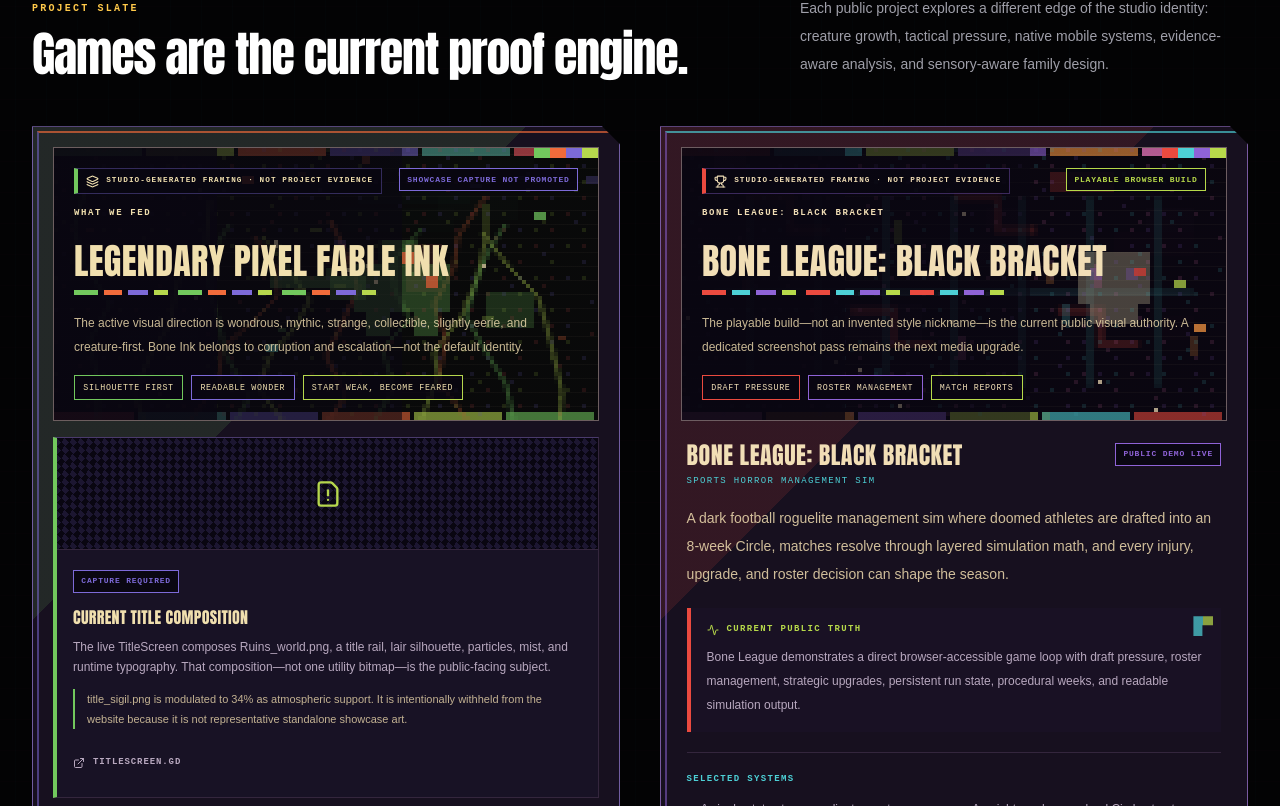
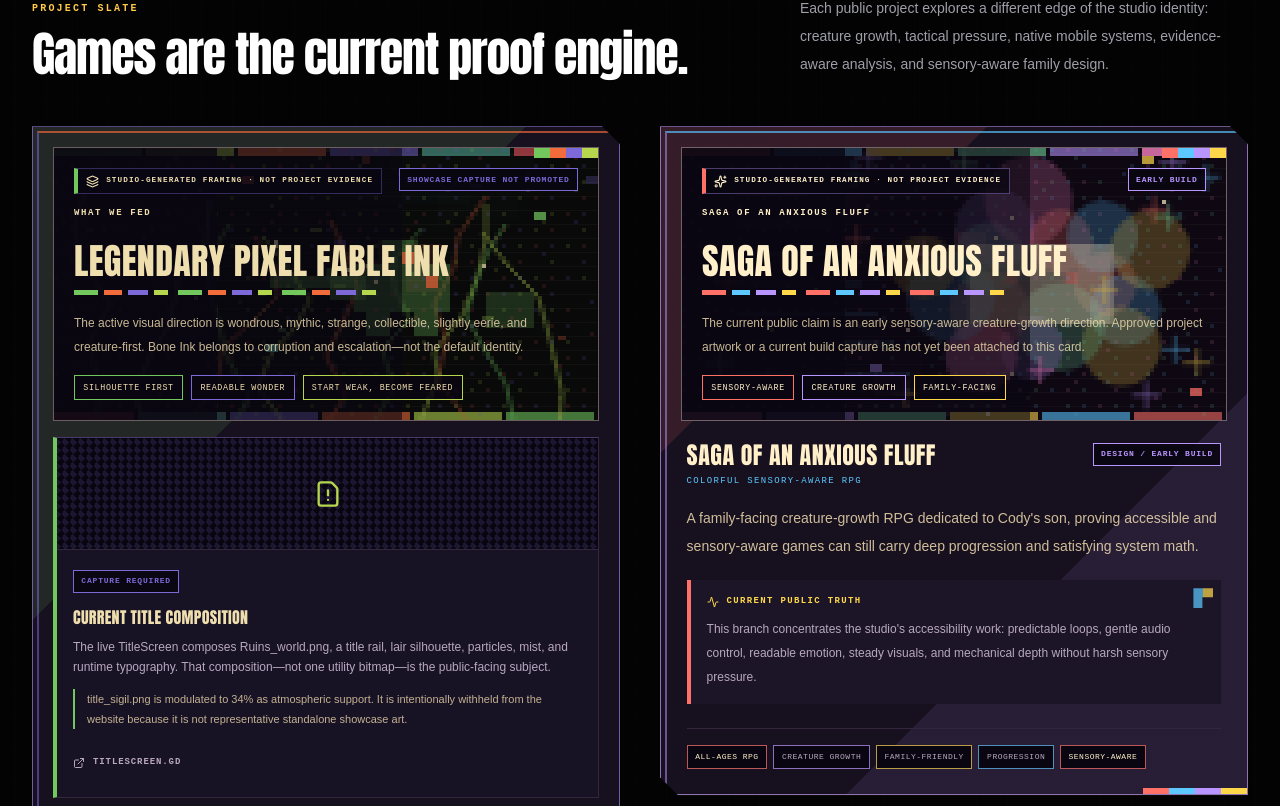
Before and after one commit to ultramonkey23/Ultramonkeydog-studios-, a React (Vite) app: page / in a window 1280 px wide. Shown: the part 2094-2900 px from the top of the page. Built offline with nearby package versions, Linux system fonts and the light colour scheme.

Commit message:
Flow variable project cards through a responsive masonry slate

```diff
--- a/src/project-material.css
+++ b/src/project-material.css
@@ -324,6 +324,26 @@
   color: var(--umd-ground);
 }
 
+/* Variable-length evidence cards flow independently instead of stretching into paired rows. */
+#slate .grid.grid-cols-1.gap-8 {
+  display: block;
+  columns: 1;
+  column-gap: 2.5rem;
+}
+
+#slate .grid.grid-cols-1.gap-8 > .project-card {
+  width: 100%;
+  height: auto;
+  margin: 0 0 2.5rem;
+  break-inside: avoid;
+}
+
+@media (min-width: 1024px) {
+  #slate .grid.grid-cols-1.gap-8 {
+    columns: 2;
+  }
+}
+
 @media (max-width: 640px) {
   .project-card {
     box-shadow: 5px 5px 0 color-mix(in srgb, var(--project-pop) 18%, var(--umd-shadow));
```
